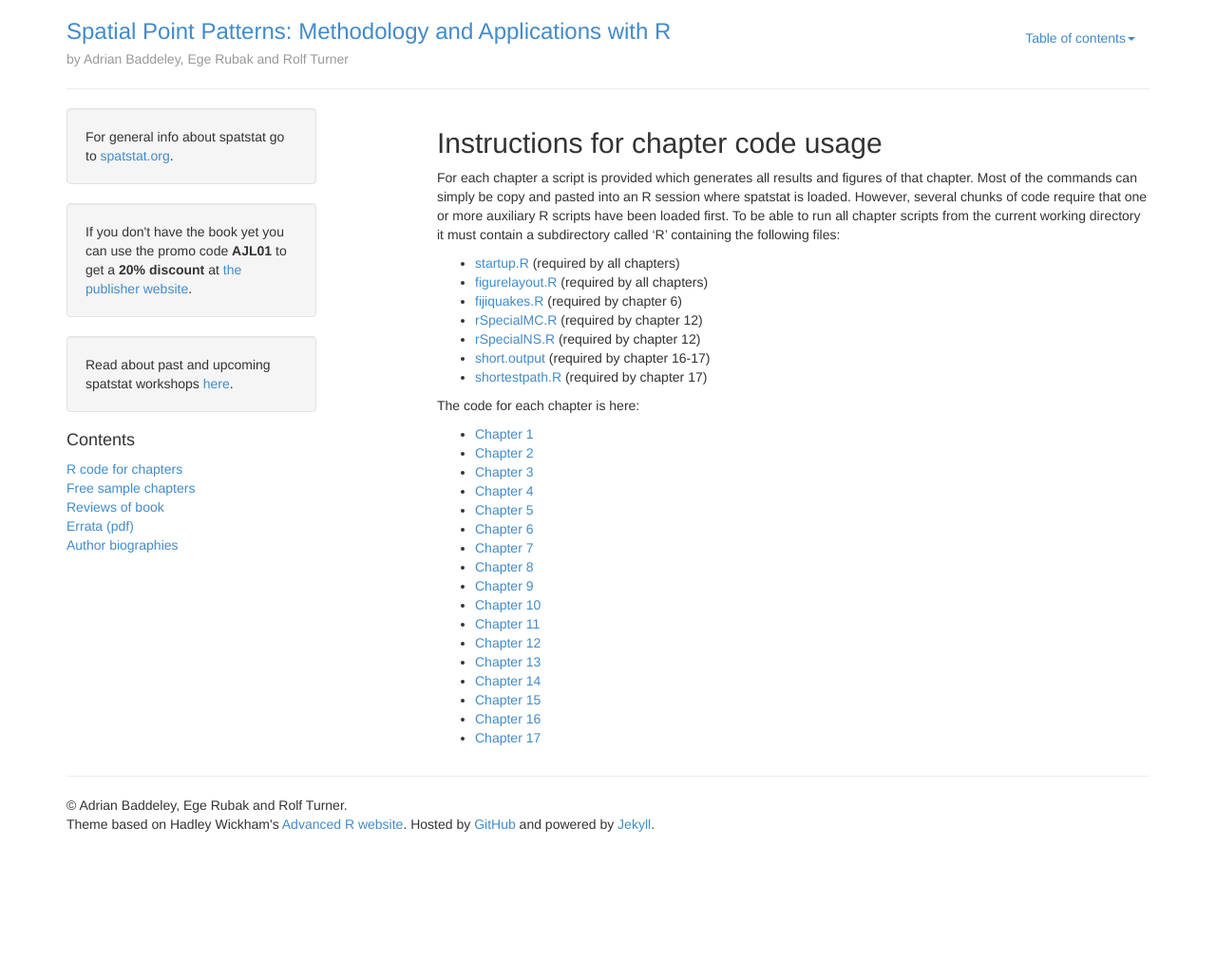
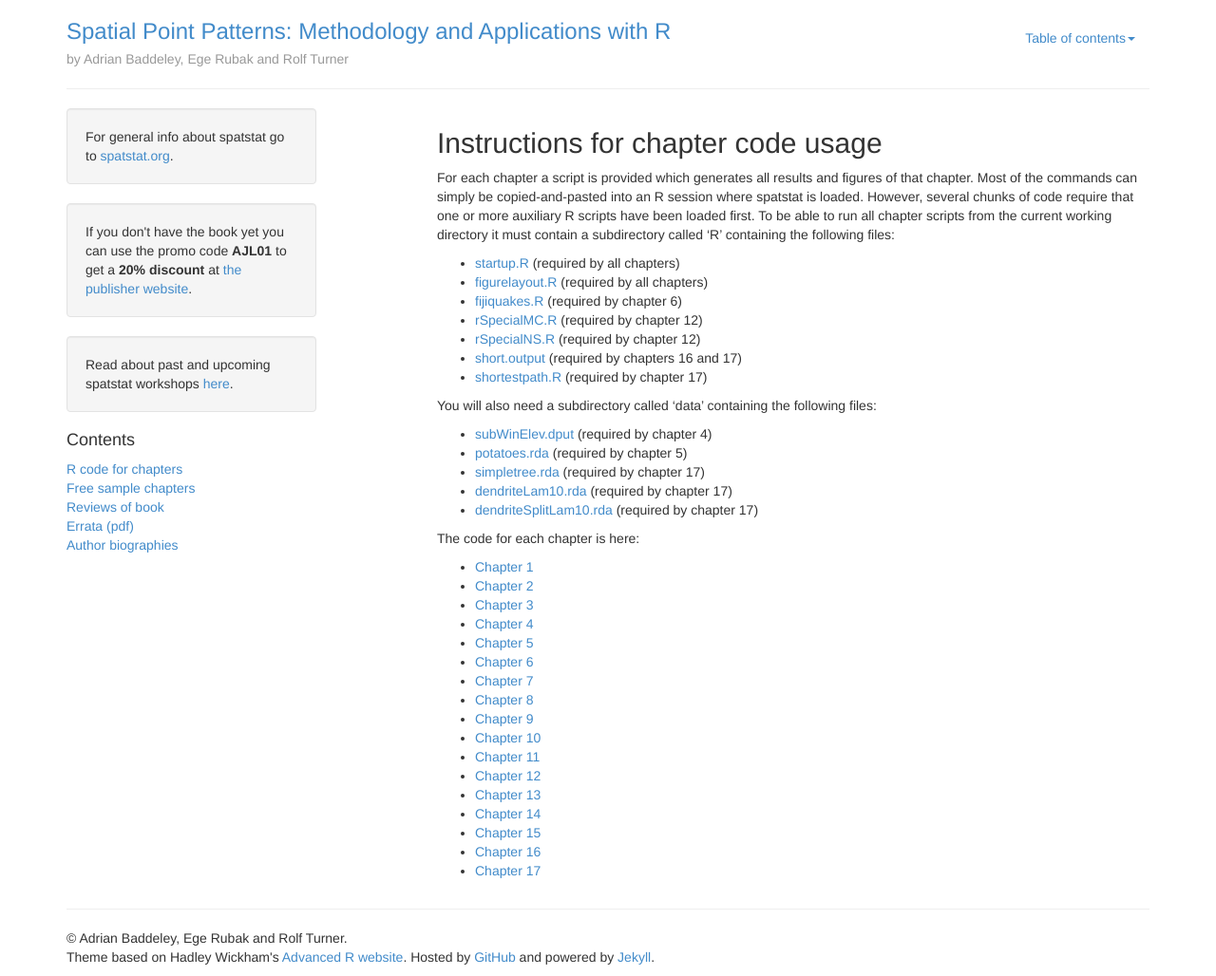
Before and after one commit to spatstat/book, a Jekyll site: the page built from chapter-code/instructions.md, in a window 1280 px wide. Shown: the whole page at 95% size. Built offline with Jekyll 4.4.1, drawn with Linux system fonts in a browser that asks for light colours; Markdown is read by kramdown in place of the engine named in the settings; before the commit the page ends 900 px from its top, so only the background shows below that.

Commit message:
Added necessary data files

```diff
--- a/chapter-code/instructions.md
+++ b/chapter-code/instructions.md
@@ -6,7 +6,7 @@ title: Code instructions
 ## Instructions for chapter code usage
 
 For each chapter a script is provided which generates all results and figures of that chapter.
-Most of the commands can simply be copy and pasted into an R session where spatstat is loaded.
+Most of the commands can simply be copied-and-pasted into an R session where spatstat is loaded.
 However, several chunks of code require that one or more auxiliary R scripts have been loaded first.
 To be able to run all chapter scripts from the current working directory it must contain a subdirectory called 'R' containing the following files:
 
@@ -15,8 +15,16 @@ To be able to run all chapter scripts from the current working directory it must
 - [fijiquakes.R](R/fijiquakes.html) (required by chapter 6)
 - [rSpecialMC.R](R/rSpecialMC.html) (required by chapter 12)
 - [rSpecialNS.R](R/rSpecialNS.html) (required by chapter 12)
-- [short.output](R/short.output.html) (required by chapter 16-17)
+- [short.output](R/short.output.html) (required by chapters 16 and 17)
 - [shortestpath.R](R/shortestpath.html) (required by chapter 17)
+
+You will also need a subdirectory called 'data' containing the following files:
+
+- [subWinElev.dput](data/subWinElev.dput) (required by chapter 4)
+- [potatoes.rda](data/potatoes.rda) (required by chapter 5)
+- [simpletree.rda](data/simpletree.rda) (required by chapter 17)
+- [dendriteLam10.rda](data/dendriteLam10.rda) (required by chapter 17)
+- [dendriteSplitLam10.rda](data/dendriteSplitLam10.rda) (required by chapter 17)
 
 The code for each chapter is here:
 
```
Also changed, not shown: 5 other files.
